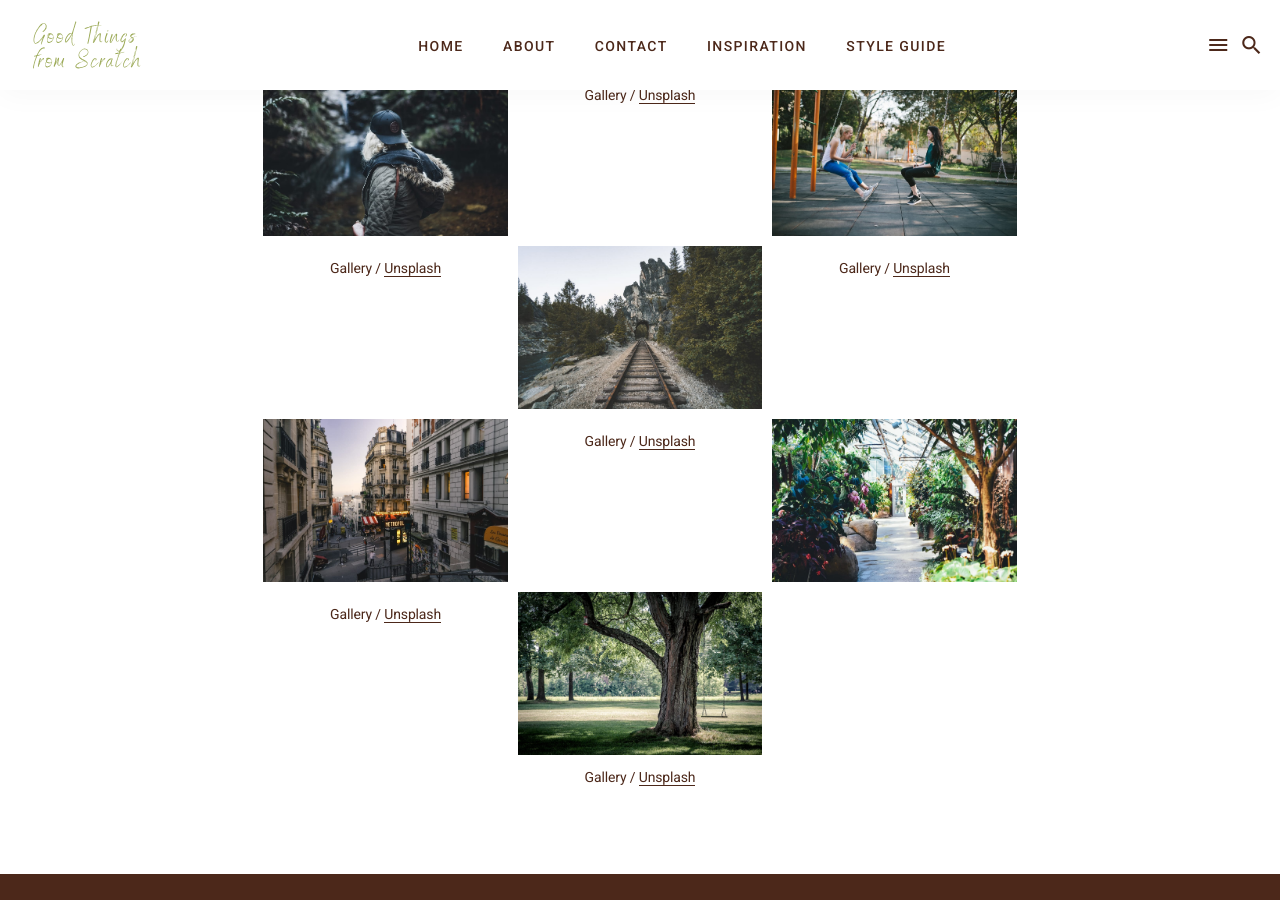
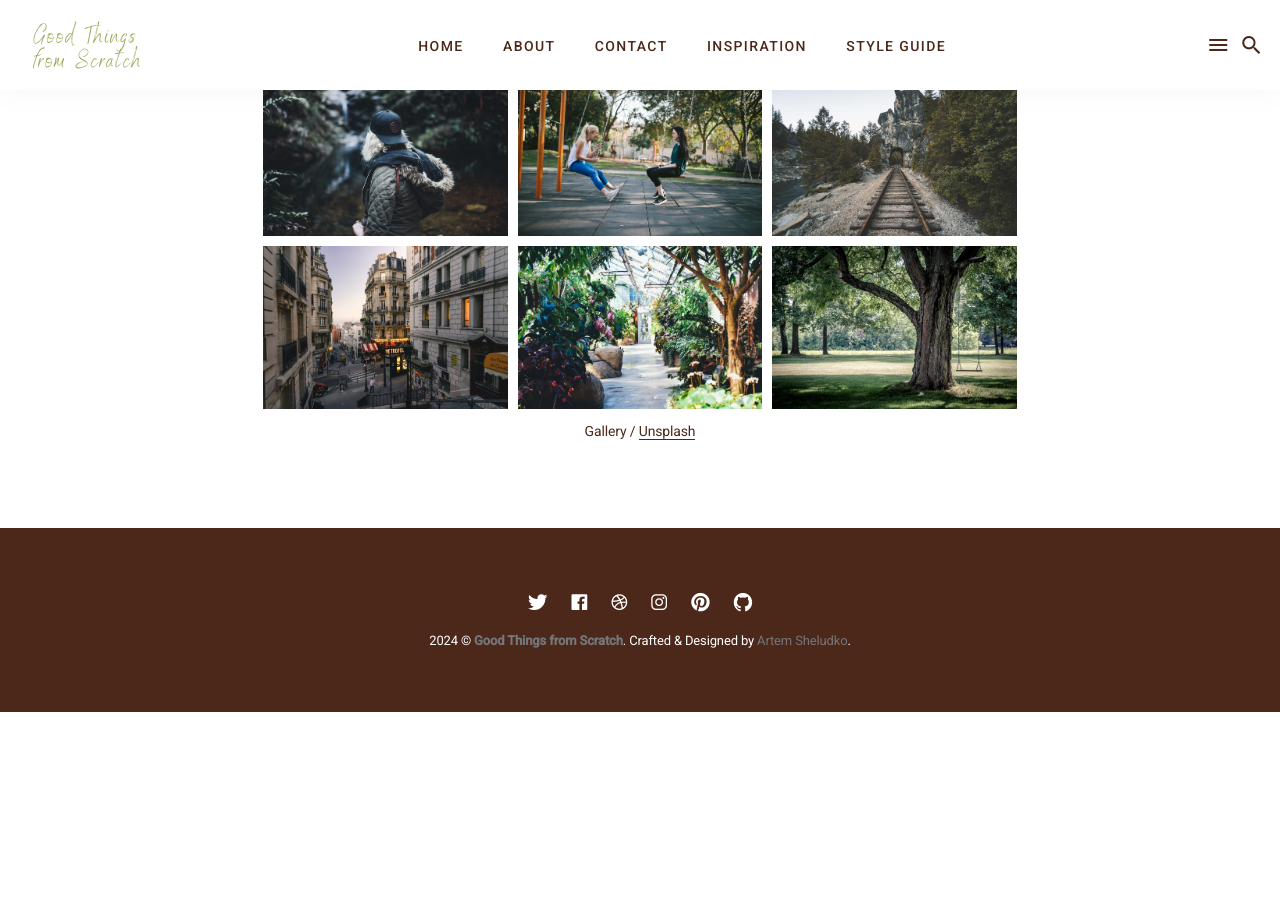
Before and after one commit to avarndell/GoodThingsFromScratch, a Jekyll site: the page built from _pages/inspiration.md, in a window 1280 px wide and 900 px high, scrolled down 638 px. Built offline with Jekyll 4.4.1, drawn with Linux system fonts in a browser that asks for light colours; nearby versions of some CDN libraries; after the commit the page ends 1350 px from its top, so only the background shows below that; grey boxes are pictures that could not be loaded.

Commit message:
Update Pages “inspiration”

```diff
--- a/_pages/inspiration.md
+++ b/_pages/inspiration.md
@@ -7,15 +7,10 @@
 <div class="gallery-box">
   <div class="gallery">
     <img src="/images/04.jpg">
- <em>Gallery / <a href="https://unsplash.com/" target="_blank">Unsplash</a></em>
     <img src="/images/06.jpg">
- <em>Gallery / <a href="https://unsplash.com/" target="_blank">Unsplash</a></em>
     <img src="/images/05.jpg">
- <em>Gallery / <a href="https://unsplash.com/" target="_blank">Unsplash</a></em>
     <img src="/images/07.jpg">
- <em>Gallery / <a href="https://unsplash.com/" target="_blank">Unsplash</a></em>
     <img src="/images/08.jpg">
- <em>Gallery / <a href="https://unsplash.com/" target="_blank">Unsplash</a></em>
     <img src="/images/09.jpg">
   </div>
   <em>Gallery / <a href="https://unsplash.com/" target="_blank">Unsplash</a></em>
```
